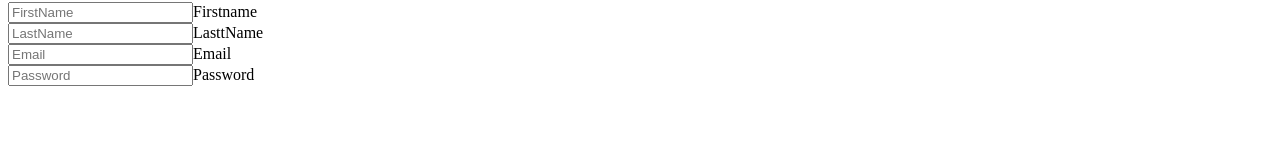
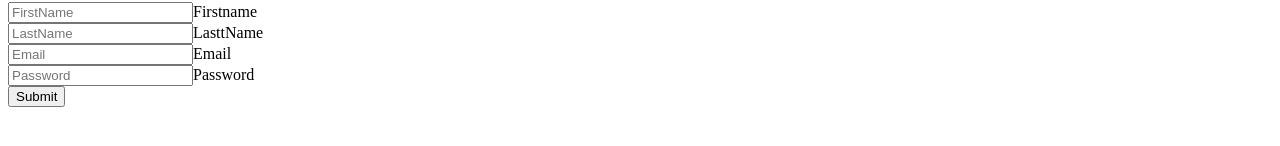
Before and after one commit to DeEminentCoder/React-class, a React (Vite) app: page / in a window 1280 px wide. Shown: the part 322-468 px from the top of the page. Built offline with nearby package versions, Linux system fonts and the light colour scheme; the HTML template or start-up script is replaced by a standard one.

Commit message:
modified

```diff
--- a/src/assets/components/Signup.jsx
+++ b/src/assets/components/Signup.jsx
@@ -5,6 +5,12 @@ const Signup = () => {
     const [lastname, setlastname] = useState("");
     const [email, setemail] = useState("");
     const [password, setpassword] = useState("");
+    const [studentArr, setstudentArray] = useState([])
+
+    const submitDetails = () => {
+      let stdDetails = {firstname, lastname, email, password}
+      console.log(stdDetails);
+    }
   return (
     <>
       <div className="container-fluid mx-auto col-8 mt-lg-5 mt-md-3 mt-1 shadow-sm py-3">
@@ -55,6 +61,10 @@ const Signup = () => {
           <label htmlFor="Password">Password</label>
         </div>
 
+        <div className="my-3">
+          <button className="btn btn-primary w-100" onClick={submitDetails}>Submit</button>
+        </div>
+
       </div>
     </>
   );
```
